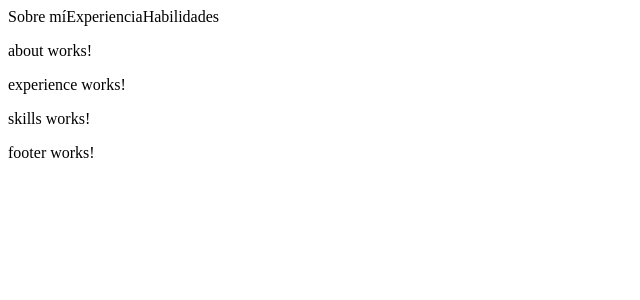
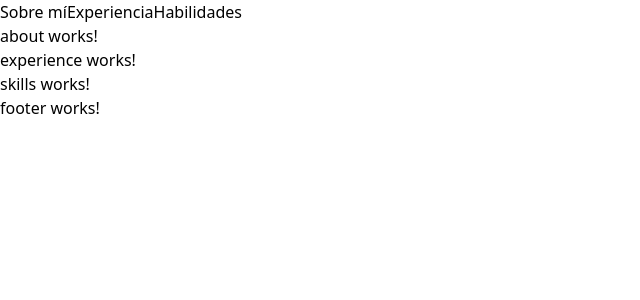
Before and after one commit to DevEzequiel14/porfolio, an Angular app: page / in a window 1280 px wide. Shown: the top 300 px of the page, without its empty margins (0-640 px from the left). Built offline with nearby package versions, Linux system fonts and the light colour scheme.

Commit message:
add tailwindcss

```diff
--- a/package.json
+++ b/package.json
@@ -27,12 +27,15 @@
     "@angular/cli": "^17.3.10",
     "@angular/compiler-cli": "^17.3.0",
     "@types/jasmine": "~5.1.0",
+    "autoprefixer": "^10.4.20",
     "jasmine-core": "~5.1.0",
     "karma": "~6.4.0",
     "karma-chrome-launcher": "~3.2.0",
     "karma-coverage": "~2.2.0",
     "karma-jasmine": "~5.1.0",
     "karma-jasmine-html-reporter": "~2.1.0",
+    "postcss": "^8.4.47",
+    "tailwindcss": "^3.4.14",
     "typescript": "~5.4.2"
   }
 }
--- a/src/styles.scss
+++ b/src/styles.scss
@@ -1 +1,4 @@
 /* You can add global styles to this file, and also import other style files */
+@tailwind base;
+@tailwind components;
+@tailwind utilities;
--- /dev/null
+++ b/tailwind.config.js
@@ -0,0 +1,10 @@
+/** @type {import('tailwindcss').Config} */
+module.exports = {
+  content: [
+    "./src/**/*.{html,ts}",
+  ],
+  theme: {
+    extend: {},
+  },
+  plugins: [],
+}
```
Also changed, not shown: 1 other file (tests, documents, lock files or other folders).
